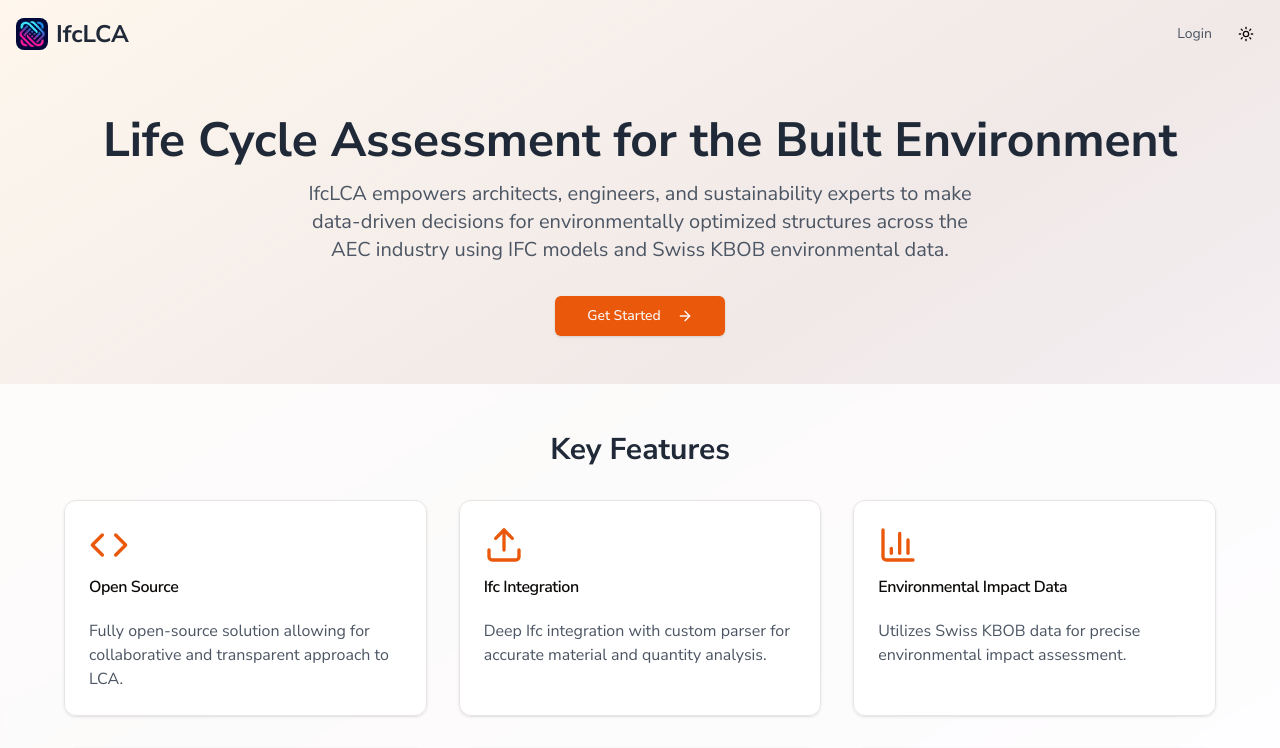
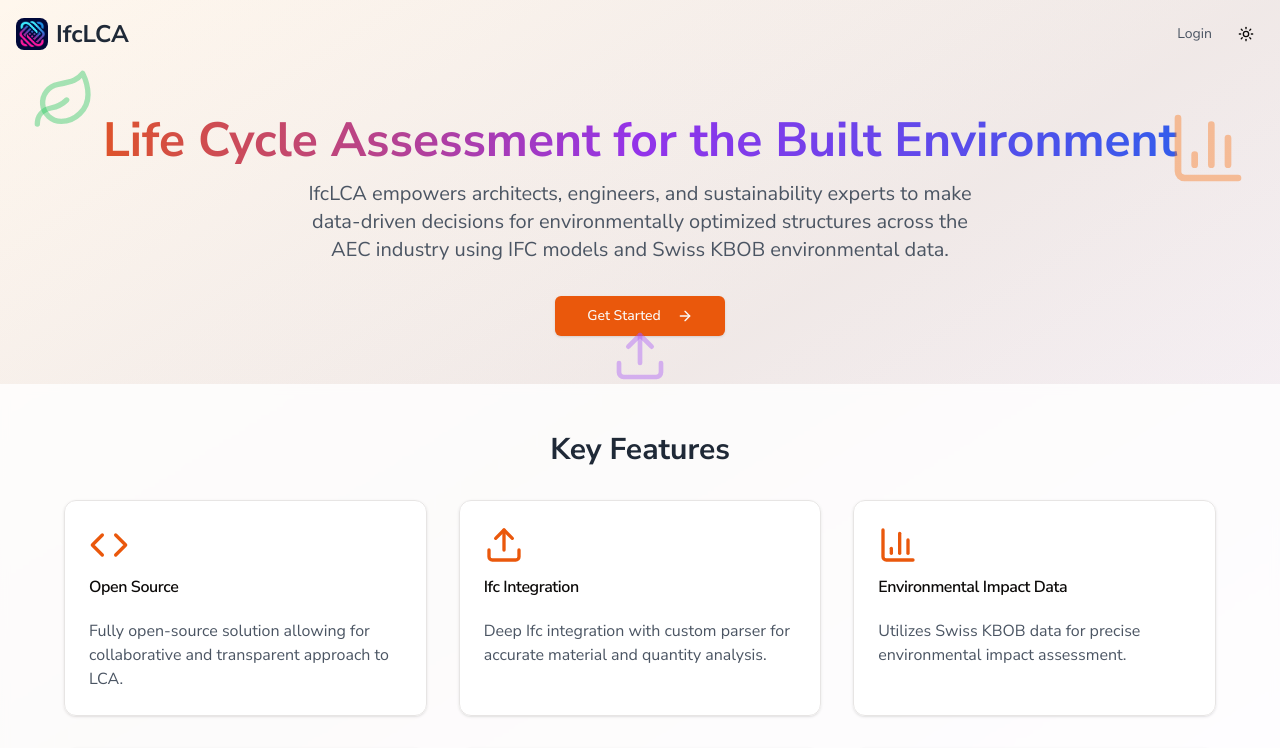
Before and after one commit to IfcLCA/IfcLCA, a Next.js app: page / in a window 1280 px wide. Shown: the top 748 px of the page. Built offline with nearby package versions, Linux system fonts and the light colour scheme; no server answers.

Commit message:
Enhance landing page design

```diff
--- a/src/components/landing-page.tsx
+++ b/src/components/landing-page.tsx
@@ -2,17 +2,13 @@
 
 import { useState, useEffect } from "react";
 import { Button } from "@/components/ui/button";
-import { Input } from "@/components/ui/input";
-import { Label } from "@/components/ui/label";
 import {
   Card,
   CardContent,
   CardDescription,
-  CardFooter,
   CardHeader,
   CardTitle,
 } from "@/components/ui/card";
-import { Tabs, TabsContent, TabsList, TabsTrigger } from "@/components/ui/tabs";
 import Link from "next/link";
 import Image from "next/image";
 import {
@@ -29,8 +25,6 @@ import {
 } from "lucide-react";
 
 export default function LandingPage() {
-  const [email, setEmail] = useState("");
-  const [password, setPassword] = useState("");
   const [isDarkMode, setIsDarkMode] = useState(false);
   const [isMenuOpen, setIsMenuOpen] = useState(false);
 
@@ -43,10 +37,6 @@ export default function LandingPage() {
       document.documentElement.classList.add("dark");
     }
   }, []);
-
-  const handleSubmit = (e: React.FormEvent) => {
-    e.preventDefault();
-  };
 
   const toggleDarkMode = () => {
     setIsDarkMode(!isDarkMode);
@@ -128,8 +118,22 @@ export default function LandingPage() {
       )}
 
       <main className="flex-grow relative z-10">
-        <section className="py-12 px-4 text-center" itemScope itemType="https://schema.org/SoftwareApplication">
-          <h1 className="text-4xl md:text-5xl font-bold text-gray-800 dark:text-white mb-4" itemProp="name">
+        <section className="py-12 px-4 text-center relative" itemScope itemType="https://schema.org/SoftwareApplication">
+          <div className="absolute inset-0 pointer-events-none overflow-hidden">
+            <Leaf className="absolute h-16 w-16 text-green-500/40 top-0 left-8 animate-float-slow" />
+            <BarChart3
+              className="absolute h-20 w-20 text-orange-500/40 right-8 top-10 animate-float-slow"
+              style={{ animationDelay: "1s" }}
+            />
+            <Upload
+              className="absolute h-14 w-14 text-purple-500/40 left-1/2 bottom-0 -translate-x-1/2 animate-float-slow"
+              style={{ animationDelay: "2s" }}
+            />
+          </div>
+          <h1
+            className="text-4xl md:text-5xl font-extrabold mb-4 bg-gradient-to-r from-orange-600 via-purple-600 to-blue-600 bg-clip-text text-transparent animate-gradient"
+            itemProp="name"
+          >
             Life Cycle Assessment for the Built Environment
           </h1>
           <p className="text-xl text-gray-600 dark:text-gray-300 mb-8 max-w-2xl mx-auto" itemProp="description">
@@ -195,7 +199,7 @@ export default function LandingPage() {
             ].map((feature, index) => (
               <Card
                 key={index}
-                className="bg-white/90 dark:bg-gray-800/90 backdrop-blur-sm transition-all duration-300 hover:scale-105"
+                className="bg-white/90 dark:bg-gray-800/90 backdrop-blur-sm transition-shadow duration-300 hover:shadow-xl cursor-default"
               >
                 <CardHeader>
                   <feature.icon className="h-10 w-10 text-orange-600 dark:text-orange-400 mb-2" />
@@ -244,7 +248,7 @@ export default function LandingPage() {
                 alt="IfcLCA Dashboard Preview"
                 width={400}
                 height={300}
-                className="rounded-lg shadow-lg transition-all duration-300 hover:scale-105"
+                className="rounded-lg shadow-lg transition-shadow duration-300 hover:shadow-xl"
               />
             </div>
           </div>
```
